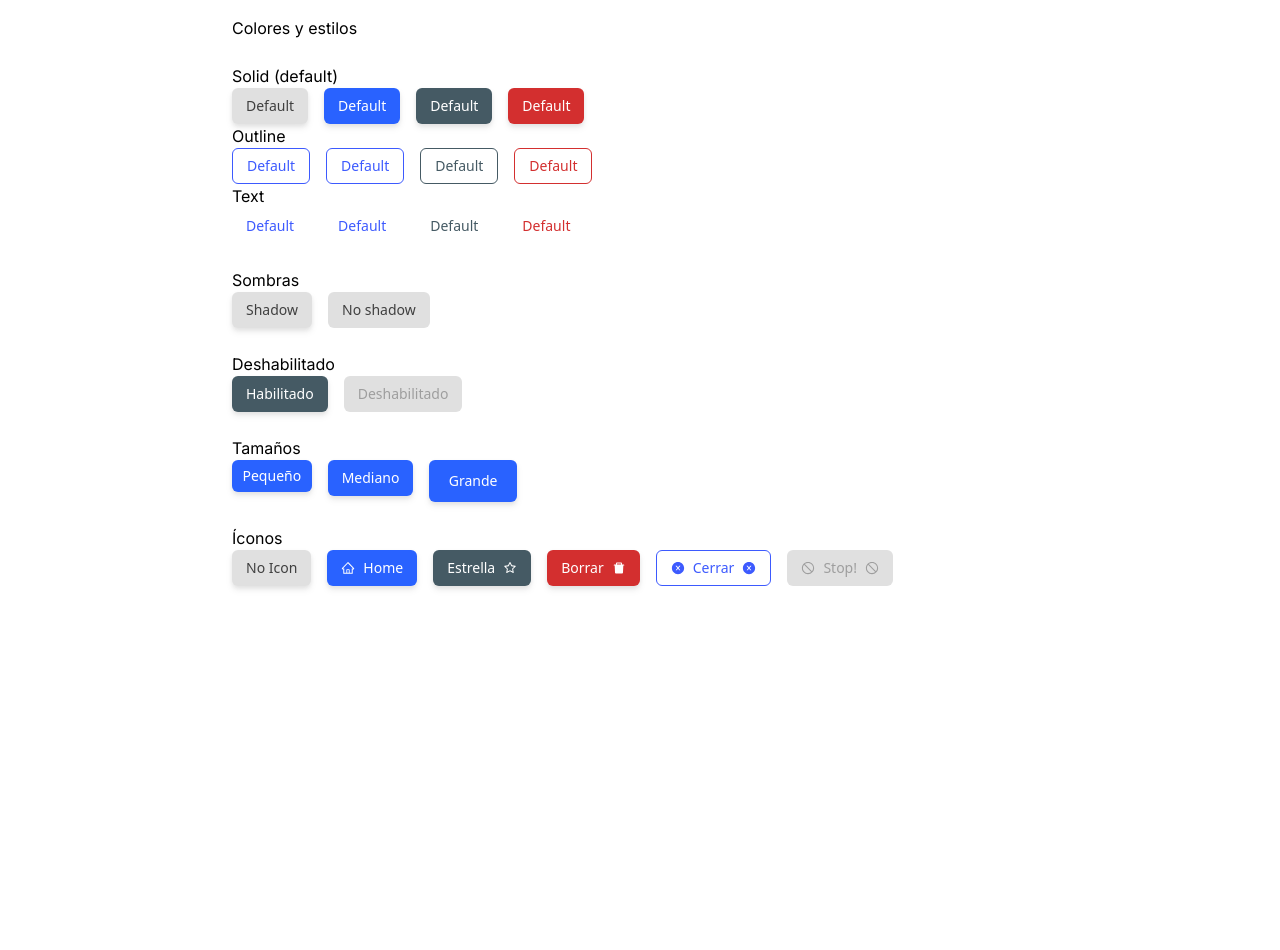
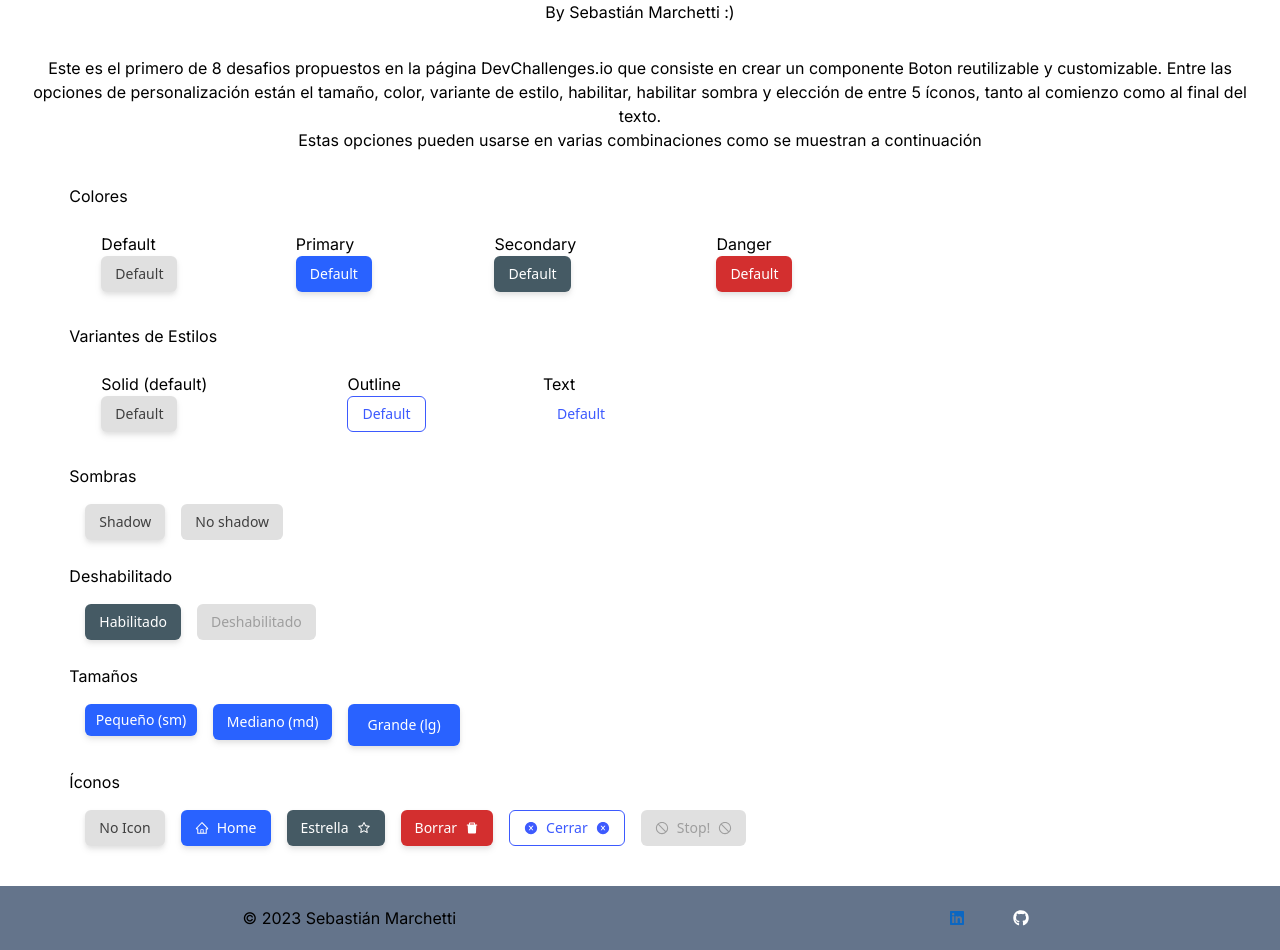
Before and after one commit to SebasUNLu/DevChallenge-Button, a Next.js app: page / in a window 1280 px wide. Shown: the part 80-1030 px from the top of the page. Before the commit the page ends 800 px from the top, so only its background shows below. Built offline with nearby package versions, Linux system fonts and the light colour scheme.

Commit message:
Agrego fontawesome para links en footer

```diff
--- /dev/null
+++ b/app/components/Footer/Footer.jsx
@@ -0,0 +1,36 @@
+import React from 'react';
+import { FontAwesomeIcon } from '@fortawesome/react-fontawesome'
+import { faCoffee } from '@fortawesome/free-solid-svg-icons';
+import { faGithub, faLinkedin } from '@fortawesome/free-brands-svg-icons';
+
+
+const Footer = () => {
+  return (
+    <div className='h-16 w-full bg-slate-500 mt-8 flex justify-around'>
+      <p className='flex items-center justify-center'>
+        © {new Date().getFullYear()} Sebastián Marchetti
+      </p>
+      <div className='flex items-center justify-center'>
+        <a
+          href="https://www.linkedin.com/in/sebasti%C3%A1n-pedro-marchetti/"
+          aria-label="LinkedIn"
+          target="_blank"
+          rel="noopener noreferrer"
+        >
+          <FontAwesomeIcon width={32} height={32} icon={faLinkedin} color='#0C67C2' />
+        </a>
+        <a
+          href="https://github.com/SebasUNLu"
+          aria-label="LinkedIn"
+          target="_blank"
+          rel="noopener noreferrer"
+          className='ml-8'
+        >
+          <FontAwesomeIcon width={32} height={32} icon={faGithub} color='white' />
+        </a>
+      </div>
+    </div>
+  );
+};
+
+export default Footer;
--- /dev/null
+++ b/app/components/Header/Header.jsx
@@ -0,0 +1,22 @@
+import Link from 'next/link';
+import React from 'react';
+
+const Header = () => {
+  return (
+    <>
+      <div className='h-16 w-full flex items-center justify-center'>
+        <h1>Dev Challenge - Buttons</h1>
+      </div>
+      <div className='flex items-center justify-center p-4'>
+        <h2>By Sebastián Marchetti :)</h2>
+      </div>
+      <div className='px-8 py-4'>
+        <p className='text-center'>
+          Este es el primero de 8 desafios propuestos en la página <Link href={""} target='_blank'>DevChallenges.io</Link> que consiste en crear un componente Boton reutilizable y customizable. Entre las opciones de personalización están el tamaño, color, variante de estilo, habilitar, habilitar sombra y elección de entre 5 íconos, tanto al comienzo como al final del texto.</p>
+        <p className='text-center'>Estas opciones pueden usarse en varias combinaciones como se muestran a continuación</p>
+      </div>
+    </>
+  );
+};
+
+export default Header;
--- a/app/page.js
+++ b/app/page.js
@@ -1,55 +1,78 @@
 import Image from "next/image";
 import StyledButton from "./components/StyledButton";
+import Header from "./components/Header/Header";
+import Footer from "./components/Footer/Footer";
+
+const StyledDiv = ({ title, children }) => {
+  return (
+    <div className="flex items-start flex-wrap gap-x-4 py-2 px-4">
+      {title && <h3 className="w-full">{title}</h3>}
+      {children}
+    </div>
+  );
+};
+
+const StyledTitle = ({ title }) => {
+  return <h2 className="mt-4 mb-2">{title}</h2>;
+};
 
 export default function Home() {
   return (
-    <main className="flex min-h-screen flex-col items-center justify-between p-24 text-black">
-      <div className="w-9/12 ">
-        <h1>Colores y estilos</h1>
-        <br />
-        <h2>Solid (default)</h2>
-        <div className="flex flex-wrap gap-4 w-full">
+    <main className="flex min-h-screen flex-col items-center justify-between text-black">
+      <Header />
+      <div className="px-4 w-11/12">
+        <StyledTitle title={"Colores"} />
+        <StyledDiv>
+          <StyledDiv title={"Default"}>
             <StyledButton />
+          </StyledDiv>
+          <StyledDiv title={"Primary"}>
             <StyledButton color="primary" />
+          </StyledDiv>
+          <StyledDiv title={"Secondary"}>
             <StyledButton color="secondary" />
+          </StyledDiv>
+          <StyledDiv title={"Danger"}>
             <StyledButton color="danger" />
-        </div>
-        <h2>Outline</h2>
-        <div className="flex flex-wrap gap-4 w-full">
+          </StyledDiv>
+        </StyledDiv>
+
+        <StyledTitle title={"Variantes de Estilos"} />
+        <StyledDiv>
+          <StyledDiv title={"Solid (default)"}>
+            <StyledButton />
+          </StyledDiv>
+
+          <StyledDiv title={"Outline"}>
             <StyledButton variant="outline" />
-          <StyledButton variant="outline" color="primary" />
-          <StyledButton variant="outline" color="secondary" />
-          <StyledButton variant="outline" color="danger" />
-        </div>
-        <h2>Text</h2>
-        <div className="flex flex-wrap gap-4 w-full">
+          </StyledDiv>
+
+          <StyledDiv title={"Text"}>
             <StyledButton variant="text" />
-          <StyledButton variant="text" color="primary" />
-          <StyledButton variant="text" color="secondary" />
-          <StyledButton variant="text" color="danger" />
-        </div>
-        <br />
-        <h1>Sombras</h1>
-        <div className="flex flex-wrap gap-4 w-full">
+          </StyledDiv>
+        </StyledDiv>
+
+        <StyledTitle title={"Sombras"} />
+        <StyledDiv>
           <StyledButton text="Shadow" />
           <StyledButton text="No shadow" disableShadow />
-        </div>
-        <br />
-        <h1>Deshabilitado</h1>
-        <div className="flex flex-wrap gap-4 w-full">
+        </StyledDiv>
+
+        <StyledTitle title={"Deshabilitado"} />
+        <StyledDiv>
           <StyledButton color="secondary" text="Habilitado" />
           <StyledButton color="secondary" text="Deshabilitado" disable />
-        </div>
-        <br />
-        <h1>Tamaños</h1>
-        <div className="flex flex-wrap gap-4 w-full">
-          <StyledButton color="primary" text="Pequeño" size="sm" />
-          <StyledButton color="primary" text="Mediano" size="md" />
-          <StyledButton color="primary" text="Grande" size="lg" />
-        </div>
-        <br />
-        <h1>Íconos</h1>
-        <div className="flex flex-wrap gap-4 w-full">
+        </StyledDiv>
+
+        <StyledTitle title={"Tamaños"} />
+        <StyledDiv>
+          <StyledButton color="primary" text="Pequeño (sm)" size="sm" />
+          <StyledButton color="primary" text="Mediano (md)" size="md" />
+          <StyledButton color="primary" text="Grande (lg)" size="lg" />
+        </StyledDiv>
+
+        <StyledTitle title={"Íconos"} />
+        <StyledDiv>
           <StyledButton text="No Icon" />
           <StyledButton text="Home" color="primary" startIcon="home" />
           <StyledButton text="Estrella" color="secondary" endIcon="star" />
@@ -62,8 +85,9 @@ export default function Home() {
             variant="outline"
           />
           <StyledButton text="Stop!" disable startIcon="stop" endIcon="stop" />
+        </StyledDiv>
       </div>
-      </div>
+      <Footer />
     </main>
   );
 }
--- a/package.json
+++ b/package.json
@@ -9,6 +9,10 @@
     "lint": "next lint"
   },
   "dependencies": {
+    "@fortawesome/fontawesome-svg-core": "^6.4.0",
+    "@fortawesome/free-brands-svg-icons": "^6.4.0",
+    "@fortawesome/free-solid-svg-icons": "^6.4.0",
+    "@fortawesome/react-fontawesome": "^0.2.0",
     "autoprefixer": "10.4.14",
     "next": "13.4.7",
     "postcss": "8.4.24",
```
Also changed, not shown: 1 other file (tests, documents, lock files or other folders). Lines whose indentation alone changed are shown as unchanged.
